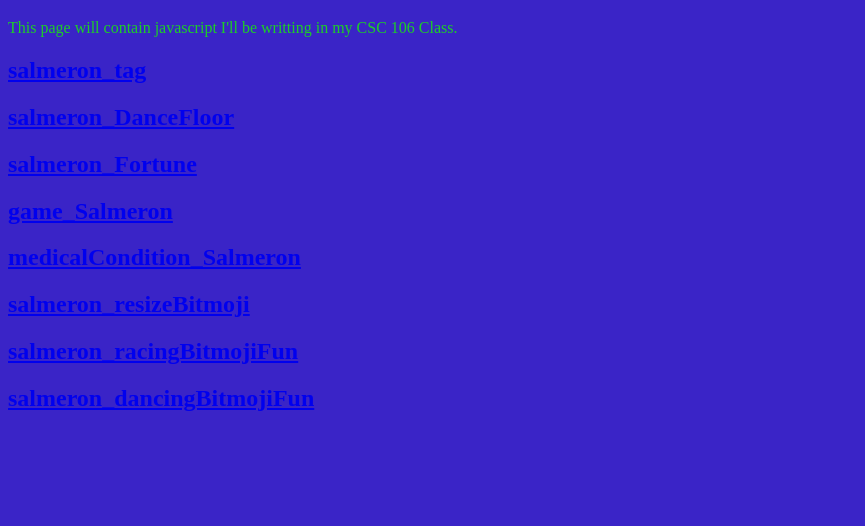
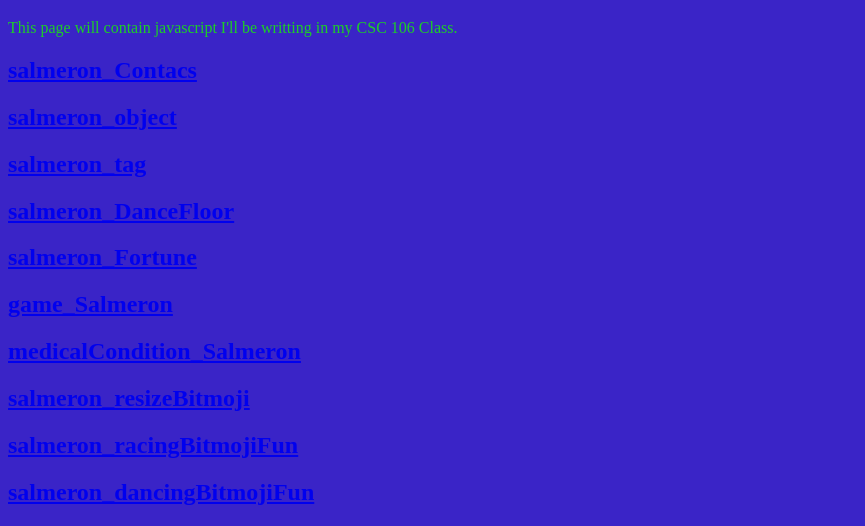
Before and after one commit to Alexis0502/Alexis0502.github.io, a plain HTML site: page javascript.html in a window 1280 px wide. Shown: the part 334-860 px from the top of the page, without its empty margins (0-865 px from the left). Before the commit the page ends 800 px from the top, so only its background shows below. Drawn offline with Linux system fonts and the light colour scheme; a script that the page names is missing.

Commit message:
Add files via upload

```diff
--- a/javascript.html
+++ b/javascript.html
@@ -19,6 +19,8 @@
 
     <h1>Javascript</h1>
     <p>This page will contain javascript I'll be writting in my CSC 106 Class.</p>
+    <h2><a href="https://www.khanacademy.org/computer-programming/salmeron_contacs/5298192446701568">salmeron_Contacs</a></h2><script src="https://www.khanacademy.org/computer-programming/salmeron_contacs/5298192446701568/embed.js?editor=no&buttons=no&author=no&embed=yes"></script>
+    <h2><a href="https://www.khanacademy.org/computer-programming/salmeron_object/6228347168014336">salmeron_object</a></h2><script src="https://www.khanacademy.org/computer-programming/salmeron_object/6228347168014336/embed.js?editor=no&buttons=no&author=no&embed=yes"></script>
     <h2><a href="https://www.khanacademy.org/computer-programming/salmeron_tag/6327647462014976">salmeron_tag</a></h2><script src="https://www.khanacademy.org/computer-programming/salmeron_tag/6327647462014976/embed.js?editor=no&buttons=no&author=no&embed=yes"></script>
     <h2><a href="https://www.khanacademy.org/computer-programming/salmeron_dancefloor/4984764297428992">salmeron_DanceFloor</a></h2><script src="https://www.khanacademy.org/computer-programming/salmeron_dancefloor/4984764297428992/embed.js?editor=no&buttons=no&author=no&embed=yes"></script>
     <h2><a href="https://www.khanacademy.org/computer-programming/salmeron_fortune/5470065839095808">salmeron_Fortune</a></h2><script src="https://www.khanacademy.org/computer-programming/salmeron_fortune/5470065839095808/embed.js?editor=no&buttons=no&author=no&embed=yes"></script>
```
